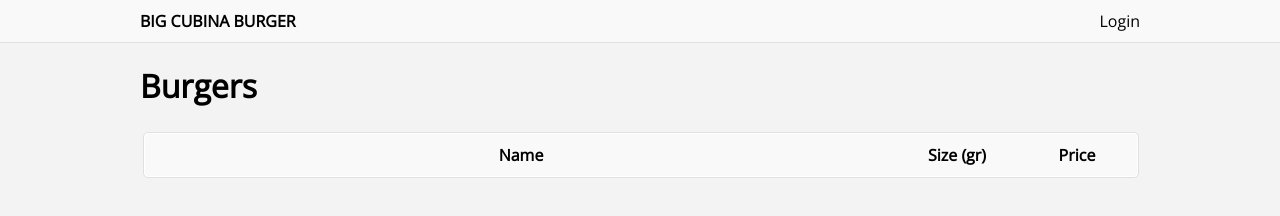
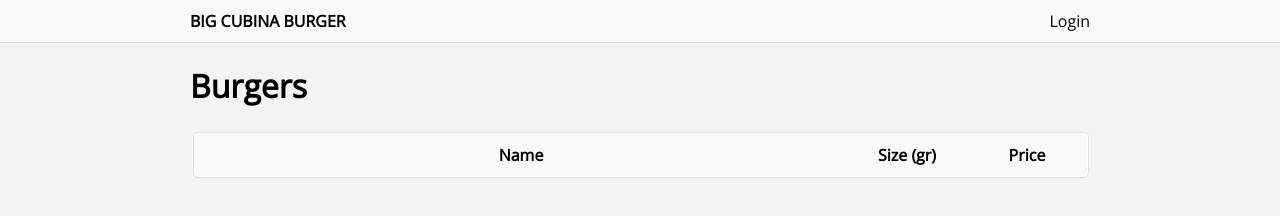
Before and after one commit to cuba-platform/sample-portal, a plain HTML site: page modules/portal/web/index.html in a window 1280 px wide. Drawn offline with nearby package versions, Linux system fonts and the light colour scheme; no server answers.

Commit message:
PL-6996 Sample with portal and Angular JS

```diff
--- a/modules/portal/web/css/common.css
+++ b/modules/portal/web/css/common.css
@@ -19,14 +19,14 @@ html, body {
 }
 
 .menu-panel {
-  width: 100%;
+  min-width: 900px;
   padding: 10px 0;
   background: #F9F9F9;
   border-bottom: 1px solid #E0E0E0;
 }
 
 .main-container {
-  width: 1000px;
+  width: 900px;
   margin: 0 auto;
 }
 
```
